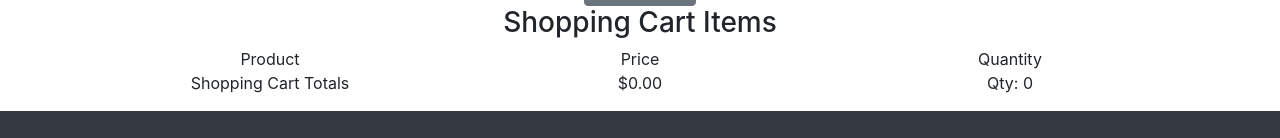
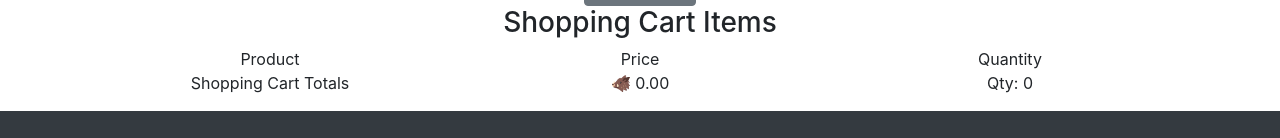
Before and after one commit to Aurelien-Lamarre/flint-store, a React (Create React App) app in the folder flint-store/: page /cart in a window 1280 px wide. Shown: the part 802-940 px from the top of the page. Built offline with nearby package versions, Linux system fonts and the light colour scheme.

Commit message:
last css adjustment

```diff
--- a/flint-store/src/components/Home.css
+++ b/flint-store/src/components/Home.css
@@ -1,5 +1,5 @@
 .homeLink{
-  width: 60%;
-    display: flex;
+  display: flex;
+    width: 60%;
     justify-content: center;
 }
--- a/flint-store/src/components/Home.jsx
+++ b/flint-store/src/components/Home.jsx
@@ -1,6 +1,7 @@
 import React from 'react';
 import { Link } from 'react-router-dom';
 import Styled from 'styled-components';
+import './Home.css';
 
 const Button1 = Styled.button`
 width:35em;
--- a/flint-store/src/components/displaySubCategories/CartPage/CartItem.jsx
+++ b/flint-store/src/components/displaySubCategories/CartPage/CartItem.jsx
@@ -3,7 +3,7 @@ import React from "react";
 const CartItem = (props) => {
   function centsToDollars(amt) {
     let total = parseFloat(Math.round(amt) / 100).toFixed(2);
-    return "$" + total;
+    return total;
   }
 
   return (
--- a/flint-store/src/components/displaySubCategories/CartPage/CartItems.jsx
+++ b/flint-store/src/components/displaySubCategories/CartPage/CartItems.jsx
@@ -34,7 +34,7 @@ const CartItems = (props) => {
         <div className="collection">
           <div className="collection-item row cart-items-totals">
             <div className="col s8">Shopping Cart Totals</div>
-            <div className="col s2">${parseFloat(Math.round(totalPrice * 100) / 100).toFixed(2)}</div>
+            <div className="col s2"><span role="img" aria-label="boar">🐗</span> {parseFloat(Math.round(totalPrice * 100) / 100).toFixed(2)}</div>
             <div className="col s2">Qty: {totalItems}</div>
           </div>
         </div>
```
